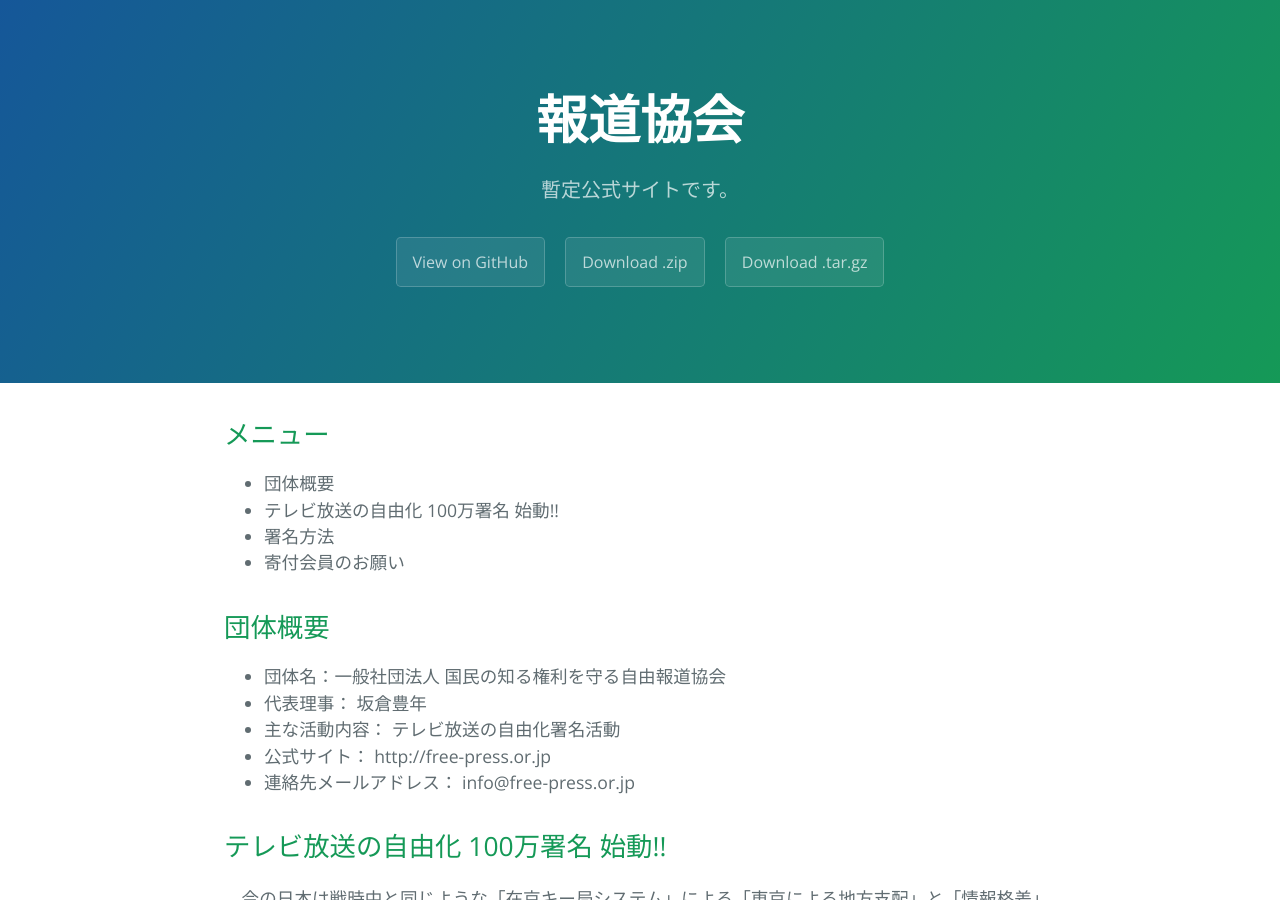
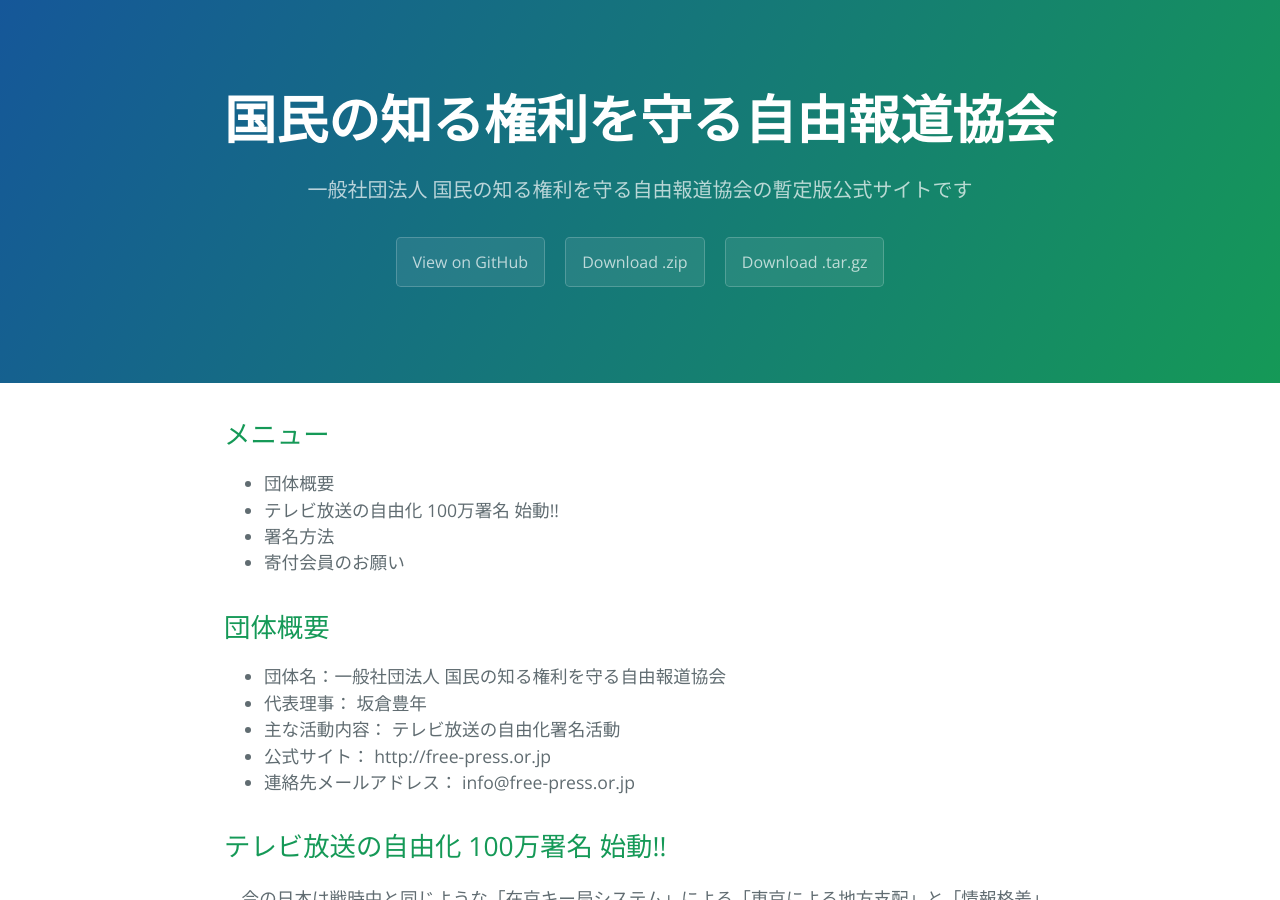
Before and after one commit to tejima/free-press, a Jekyll site: the page built from index.md, in a window 1280 px wide and 900 px high. Built offline with Jekyll 4.4.1, drawn with Linux system fonts in a browser that asks for light colours; our own code applies the rules of GitHub Pages for plain Markdown files; the list of posts is cut into pages by our own code.

Commit message:
基本名称の変更
＃デザインはうまく反映できた。

```diff
--- a/_config.yml
+++ b/_config.yml
@@ -1,8 +1,8 @@
 theme: jekyll-cayman-theme
 
 # Setup
-title:        報道協会
-tagline:      暫定公式サイトです。
+title:        国民の知る権利を守る自由報道協会
+tagline:      一般社団法人 国民の知る権利を守る自由報道協会の暫定版公式サイトです
 baseurl:      "/free-press/"
 paginate:     1
 
```
